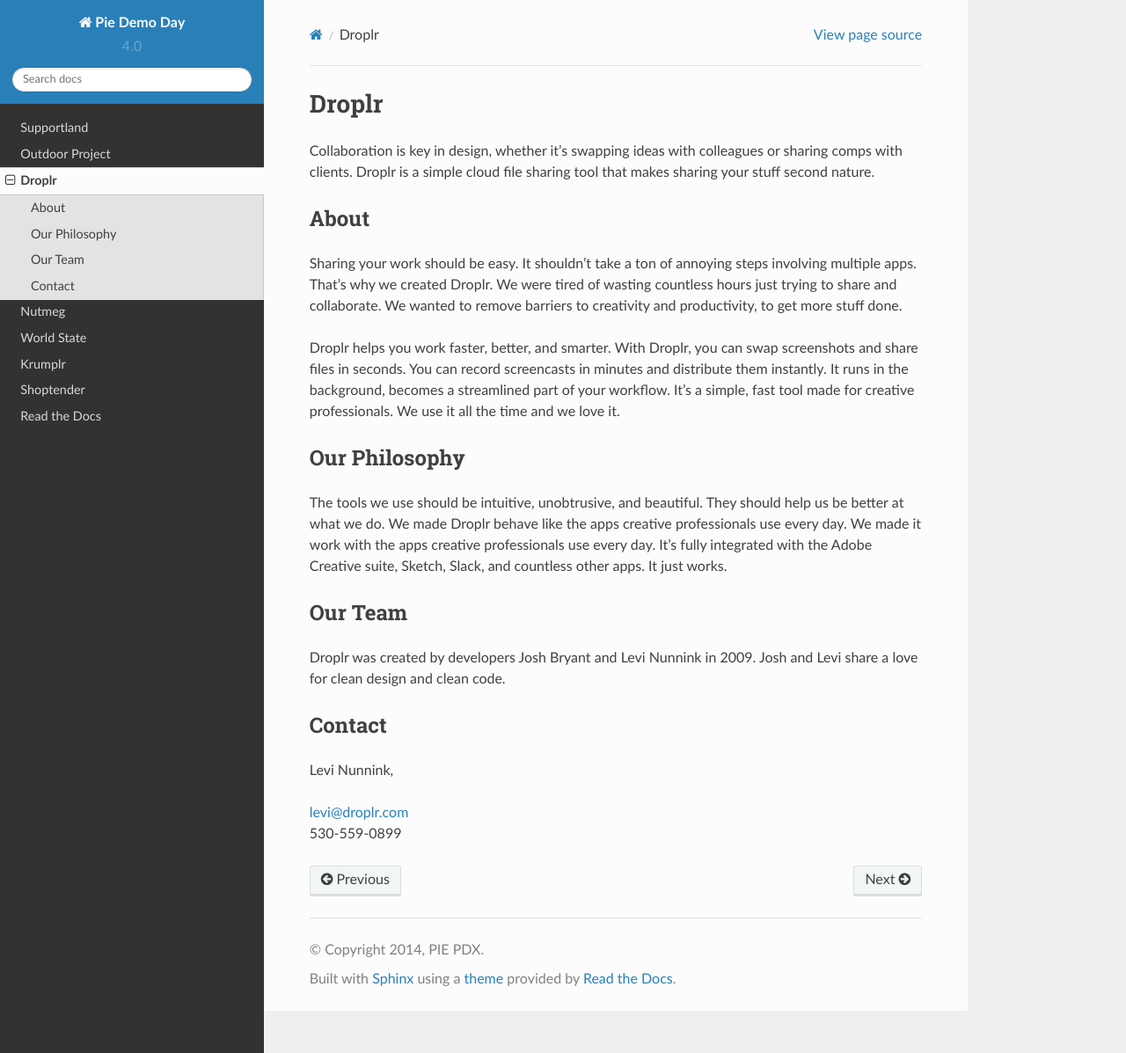
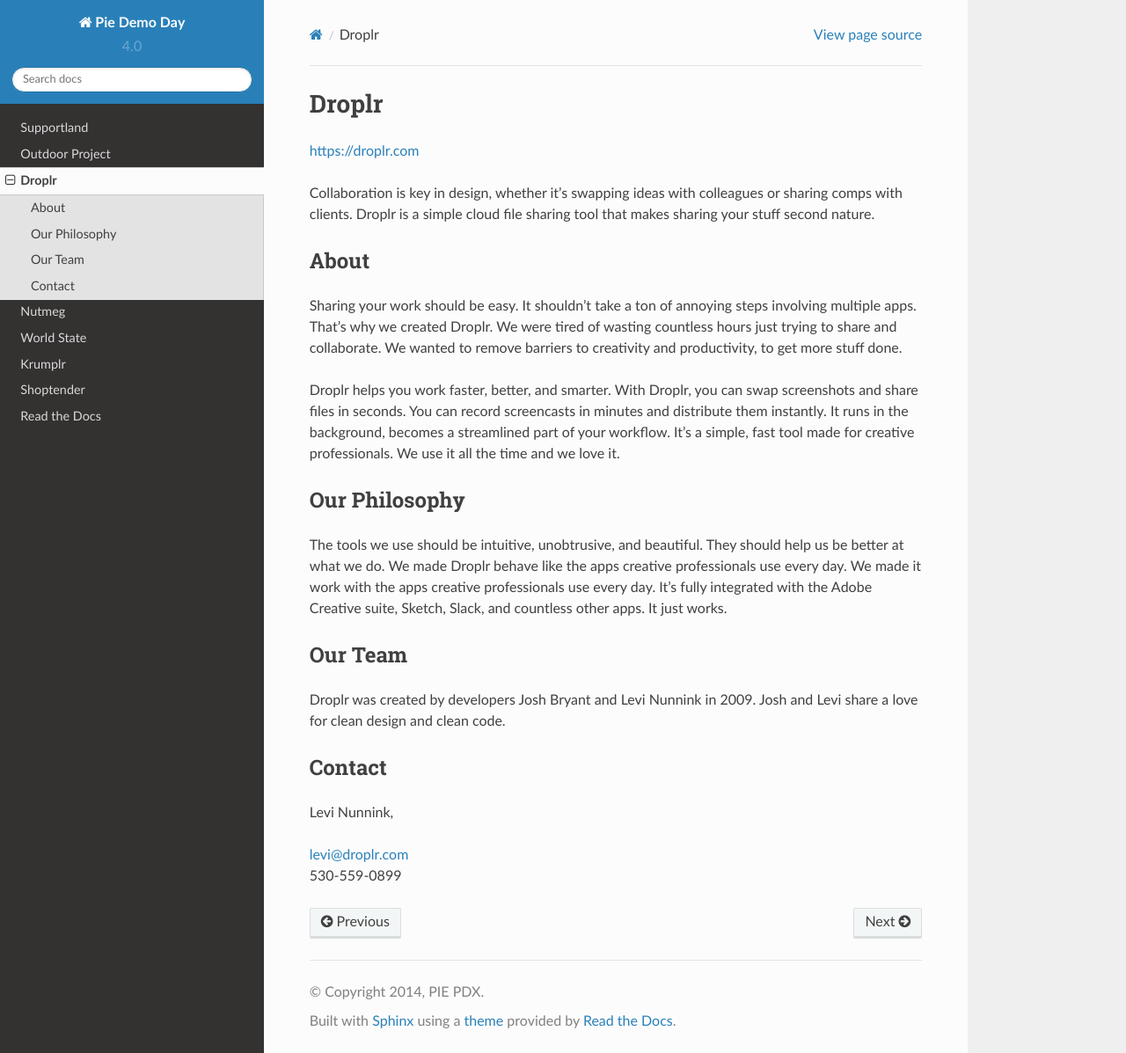
Before and after one commit to piepdx/pie-docs, a Sphinx documentation site: the page built from docs/droplr.rst, in a window 1280 px wide and 1197 px high. Shown: the whole window at 88% size. Built offline with Sphinx 7.4.7 and the Read the Docs theme 2.0.0, drawn with Linux system fonts in a browser that asks for light colours.

Commit message:
Add links

```diff
--- a/docs/droplr.rst
+++ b/docs/droplr.rst
@@ -1,5 +1,7 @@
 Droplr
 ------
+
+https://droplr.com
 
 Collaboration is key in design, whether it’s swapping ideas with
 colleagues or sharing comps with clients. Droplr is a simple cloud file
--- a/docs/krumplr.rst
+++ b/docs/krumplr.rst
@@ -1,7 +1,7 @@
 Krumplr
 -------
 
-`http://krumplr.com`_
+http://krumplr.com
 
 What we are all about
 ~~~~~~~~~~~~~~~~~~~~~
```
